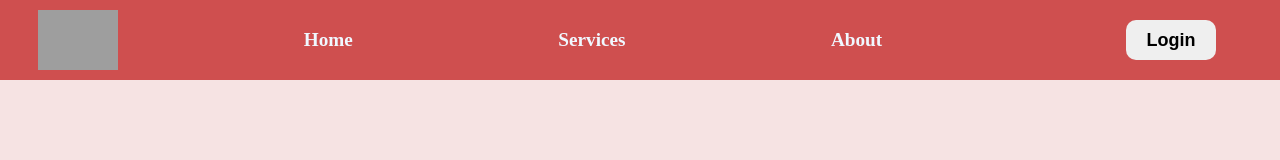
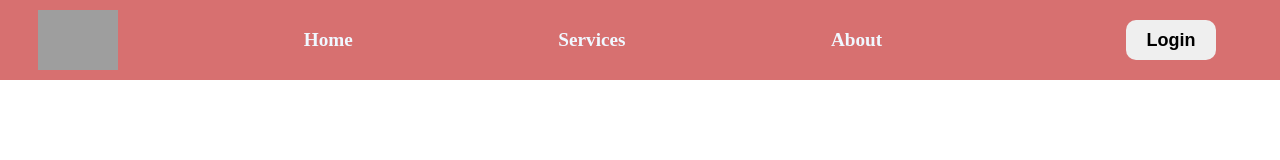
Before and after one commit to Sushan133/task2, a plain HTML site: page index.html in a window 1280 px wide. Shown: the top 160 px of the page. Drawn offline with Linux system fonts and the light colour scheme; grey boxes are pictures that could not be loaded.

Commit message:
style.css

```diff
--- a/css/style.css
+++ b/css/style.css
@@ -2,13 +2,10 @@
     margin: 0;
     padding: 0;
 }
-.main{
-    background-color: rgb(246, 227, 227);
-}
 .navbar{
     height: 80px;
     width: 100%;
-    background-color: rgb(207, 79, 79);
+    background-color: rgb(215, 112, 112);
     display: flex;
     align-items: center;
 }
```
